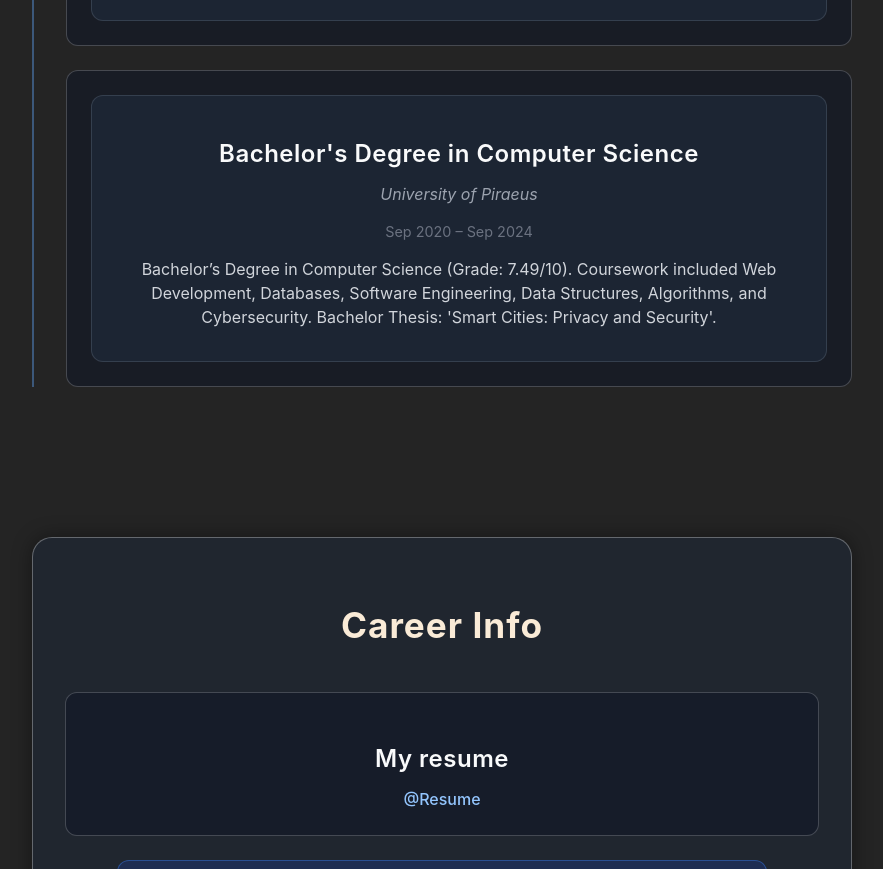
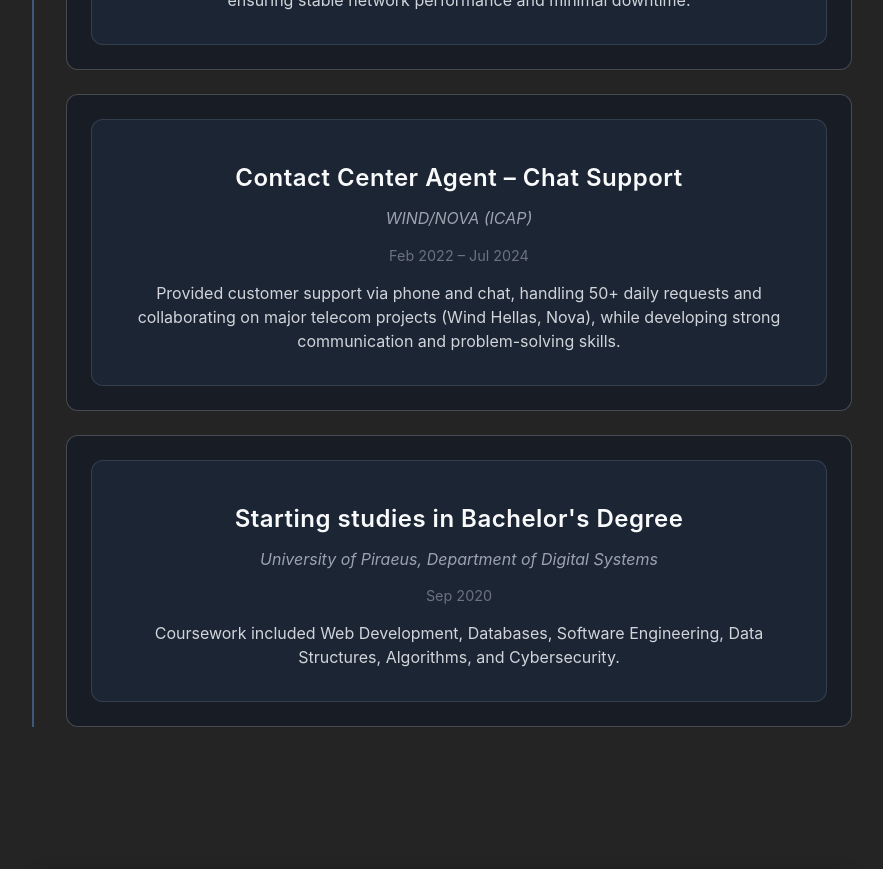
Before and after one commit to pantoine31/papantonhs_web, a React (Vite) app: page /proff in a window 1280 px wide. Shown: the part 1440-2309 px from the top of the page, without its empty margins (198-1081 px from the left). Built offline with nearby package versions, Linux system fonts and the light colour scheme.

Commit message:
new prof

```diff
--- a/src/components/Proff.tsx
+++ b/src/components/Proff.tsx
@@ -14,6 +14,13 @@ const jobs: Job[] = [
         company: "Netcompany",
         date: "Sep 2025 – Present",
         description: "Developing responsive and modular frontend components with React and TypeScript. Collaborating with teams using Git workflows and maintaining consistency through design systems."
+    },
+    {
+        title: "Bachelor's Degree in Computer Science",
+        company: "University of Piraeus",
+        date: "Sept 2024",
+        description: "Bachelor’s Degree in Computer Science (Grade: 7.49/10). \n Coursework included Web Development, Databases, Software Engineering, Data Structures, Algorithms, and Cybersecurity. Bachelor Thesis: 'Smart Cities: Privacy and Security'."
+
     },
     {
         title: "Junior Web Developer (Internship)",
@@ -36,19 +43,19 @@ const jobs: Job[] = [
         description: "Provided customer support via phone and chat, handling 50+ daily requests and collaborating on major telecom projects (Wind Hellas, Nova), while developing strong communication and problem-solving skills."
     },
     {
-        title: "Bachelor's Degree in Computer Science",
-        company: "University of Piraeus",
-        date: "Sep 2020 – Sep 2024",
-        description: "Bachelor’s Degree in Computer Science (Grade: 7.49/10). Coursework included Web Development, Databases, Software Engineering, Data Structures, Algorithms, and Cybersecurity. Bachelor Thesis: 'Smart Cities: Privacy and Security'."
+        title: "Starting studies in Bachelor's Degree",
+        company: "University of Piraeus, Department of Digital Systems",
+        date: "Sep 2020",
+        description: "Coursework included Web Development, Databases, Software Engineering, Data Structures, Algorithms, and Cybersecurity."
 
     },
 ];
 
 export default function Proff() {
 
-      useEffect(() => {
+    useEffect(() => {
         window.scrollTo(0, 0);
-      }, []);
+    }, []);
     return (
         <section className="career-container">
             <h2 className="career-title">Career Journey</h2>
```
